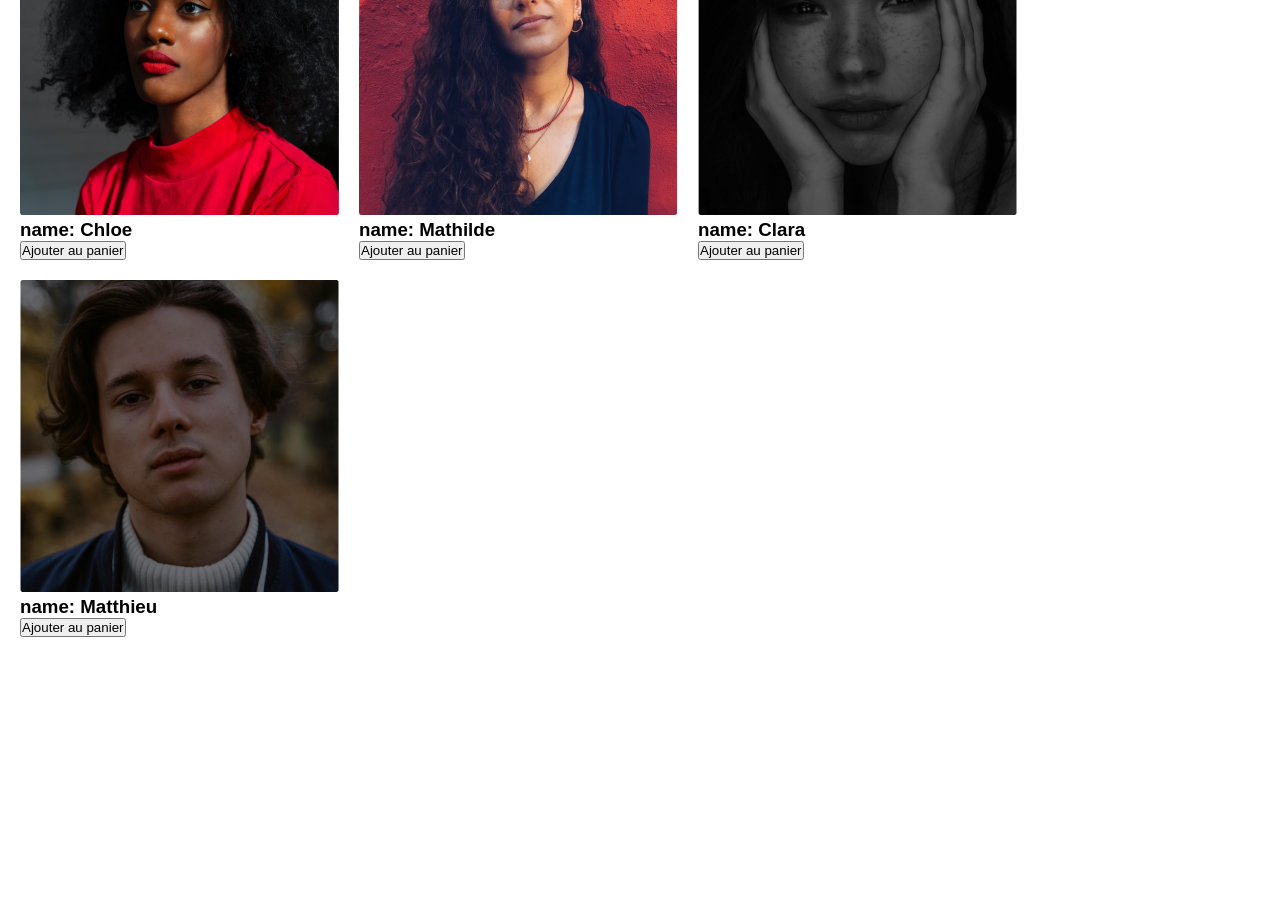
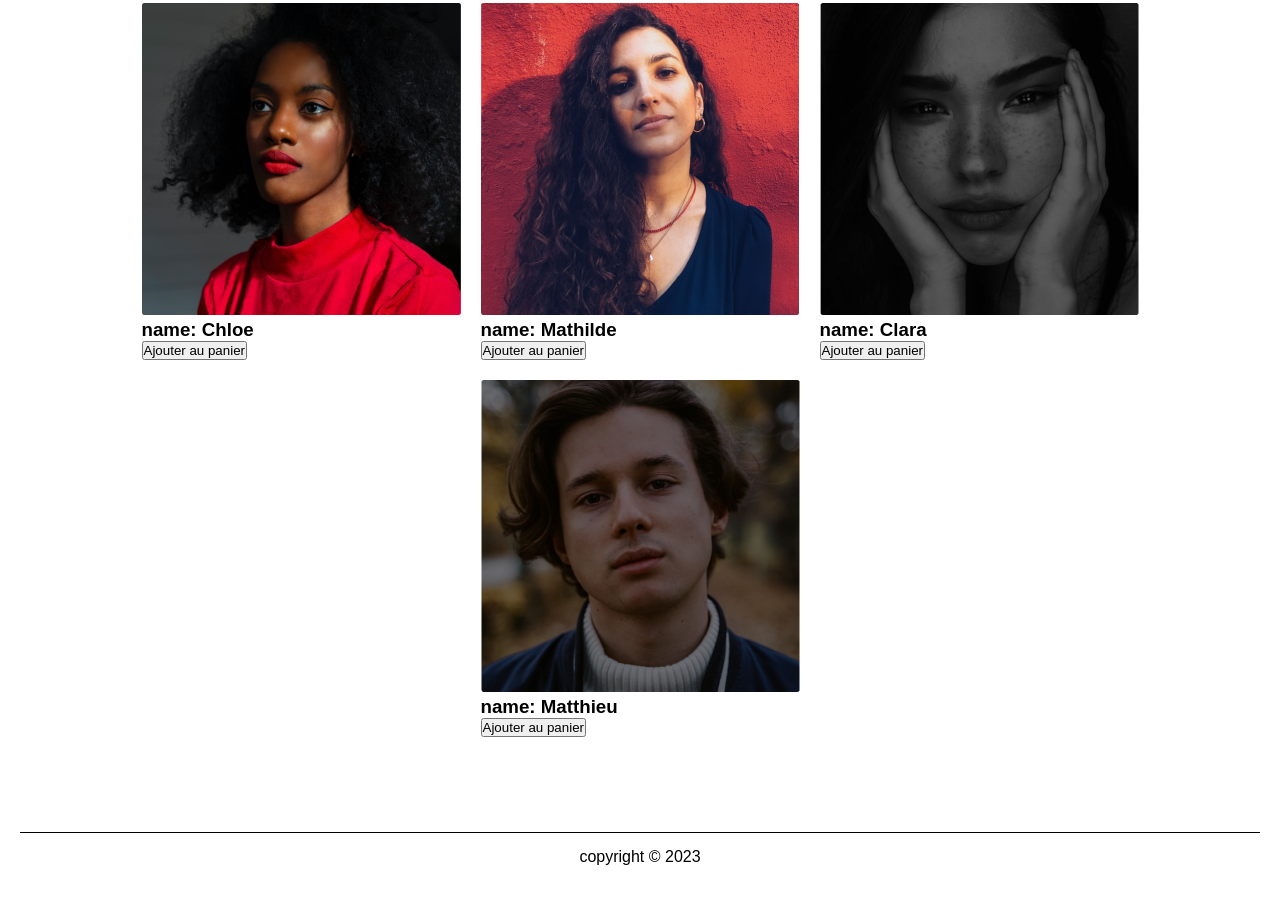
Before and after one commit to Wesleydu29/site-test, a plain HTML site: page index.html in a window 1280 px wide. Shown: the part 664-1565 px from the top of the page. Before the commit the page ends 1316 px from the top, so only its background shows below. Drawn offline with Linux system fonts and the light colour scheme.

Commit message:
fin du html et css

```diff
--- a/index.html
+++ b/index.html
@@ -81,6 +81,7 @@
 
     </main>
     <footer>
+        copyright &copy; 2023
 
     </footer>
 
--- a/style.css
+++ b/style.css
@@ -3,6 +3,9 @@
     padding: 0;
     box-sizing: border-box;
     font-family: poppins, sans-serif;
+}
+body {
+    padding: 20px;
 }
 
 header {
@@ -38,7 +41,19 @@ main {
     margin-top: 10vmin;
 }
 .section-items {
+    margin-top: 10vmin;
     display: flex;
+    justify-content: center;
+    align-items: center;
     gap : 20px;
     flex-wrap: wrap;
 }
+footer {
+    margin-top: 10vmin;
+    width: 100%;
+    padding: 15px 20px;
+    display: flex;
+    justify-content: center;
+    align-items: center;
+    border-top: 1px solid #000;
+}
```
Also changed, not shown: index.js (added).
